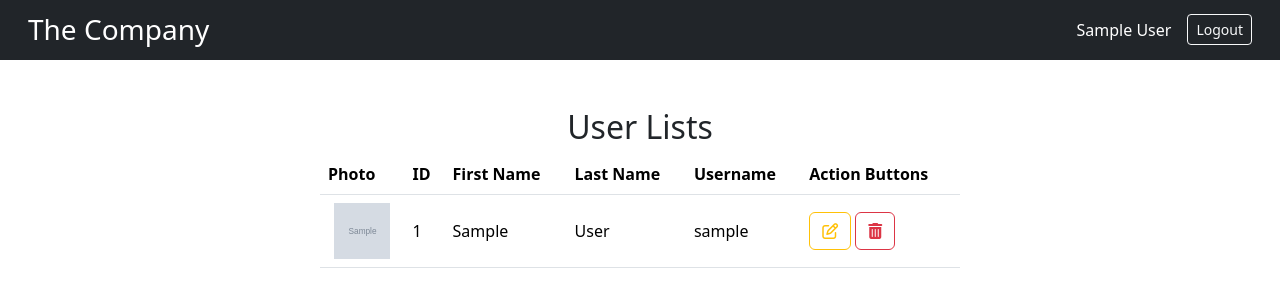
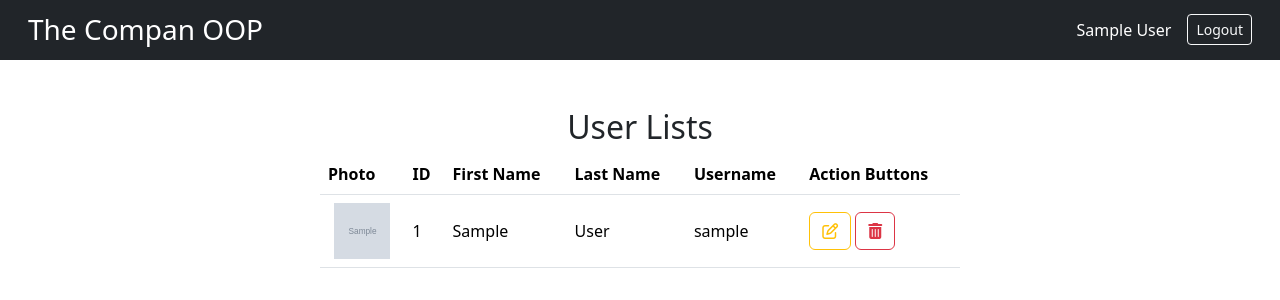
Before and after one commit to Rio-mino/the-company, a PHP site: page /dashboard.php in a window 1280 px wide. Shown: the top 300 px of the page. Run offline with PHP 8.4, Linux system fonts and the light colour scheme; the visitor is signed in with stand-in values (Sample User, id 1); tables that the repository leaves empty or names only in its code hold one stand-in row (values such as "Sample post"); grey boxes marked "Sample" are stand-in pictures.

Commit message:
I added a note in note...s

```diff
--- a/views/dashboard.php
+++ b/views/dashboard.php
@@ -34,7 +34,7 @@ $all_users = $user_obj->getAllUsers();
     <nav class="navbar navbar-expand bg-dark px-3 mb-5">
     <div class="container-fluid d-flex justify-content-between align-items-center">
         <a href="dashboard.php" class="navbar-brand text-white text-decoration-none">
-            <h1 class="h3 mb-0">The Company</h1>
+            <h1 class="h3 mb-0">The Compan OOP</h1>
         </a>
 
         <div class="d-flex align-items-center">
--- a/views/register.php
+++ b/views/register.php
@@ -48,6 +48,7 @@
                          <button type="submit" class="btn btn-success w-100">Register</button>
                     </form>
                     <p class="text-center mt-3 small">Registered already? <a href="../views">Login</a></p>
+                    <p>The Company</p>
                 </div>
             </div>
         </div>
```
